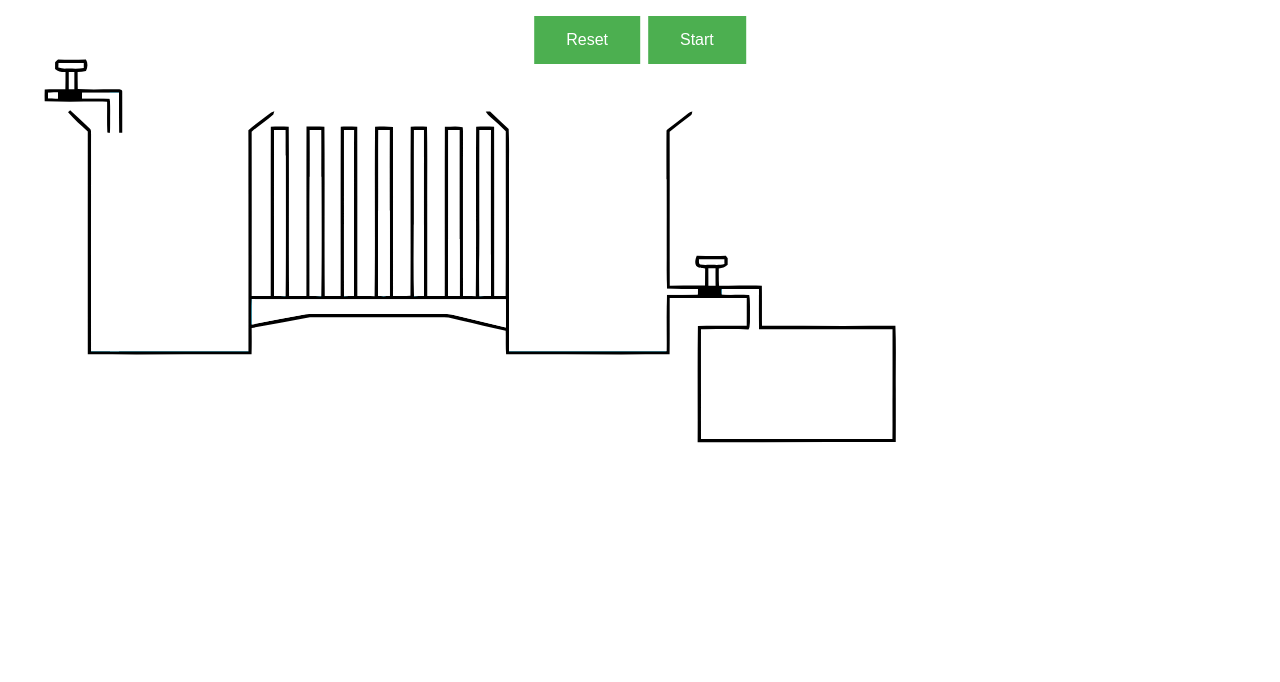
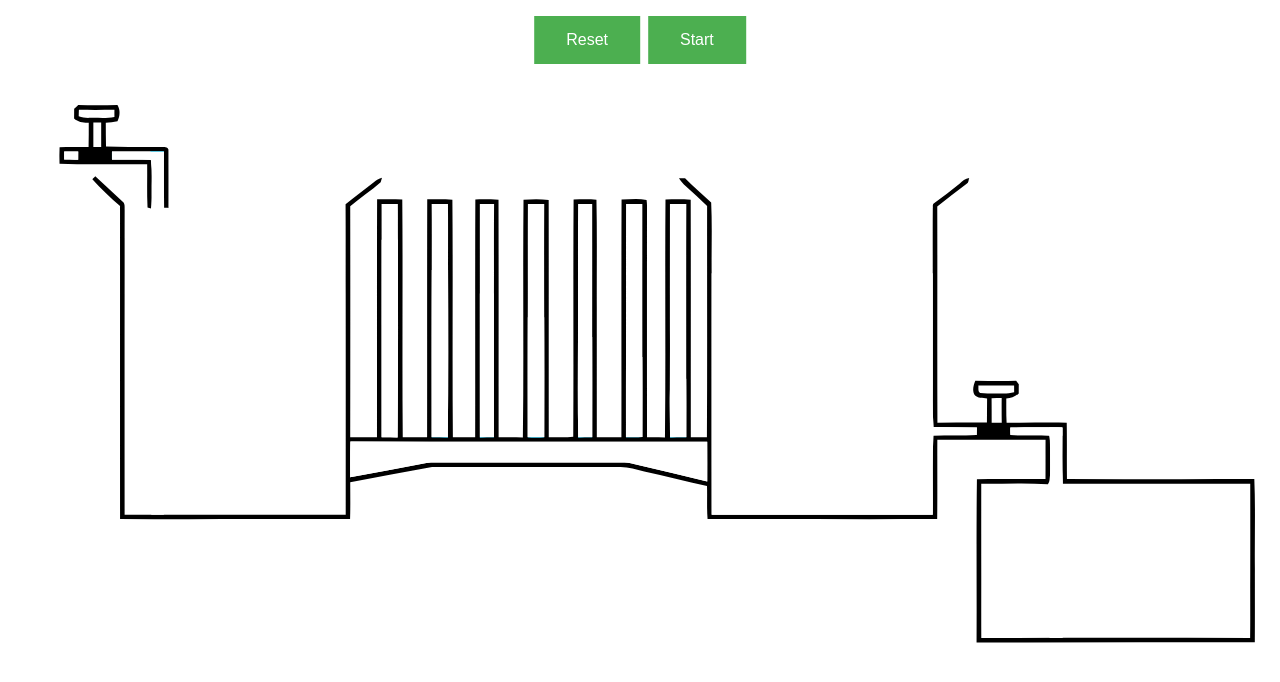
Before and after one commit to virtual-labs/exp-bernoullis-iiith, a plain HTML site: page experiment/simulation/index.html in a window 1280 px wide. Drawn offline with Linux system fonts and the light colour scheme.

Commit message:
Revert Previous change
Re-add view box

```diff
--- a/experiment/simulation/index.html
+++ b/experiment/simulation/index.html
@@ -27,6 +27,7 @@
       id="flexsvg"
       width="100%"
       height="100%"
+      viewBox="0 0 900 500"
       version="1.1"
       xmlns="http://www.w3.org/2000/svg"
     >
```
